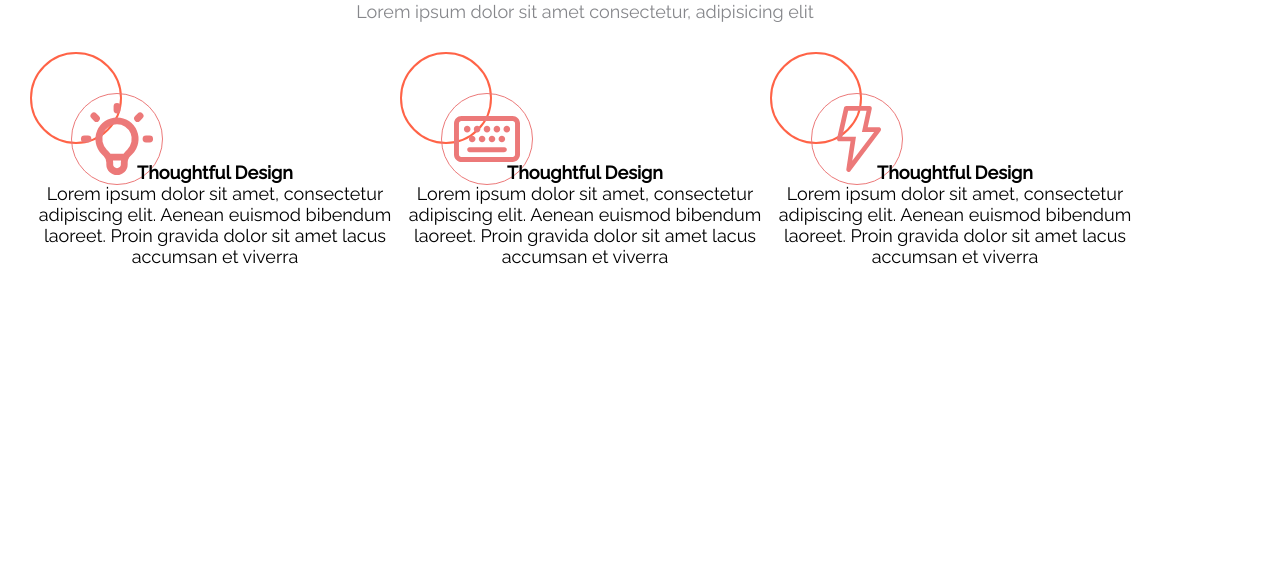
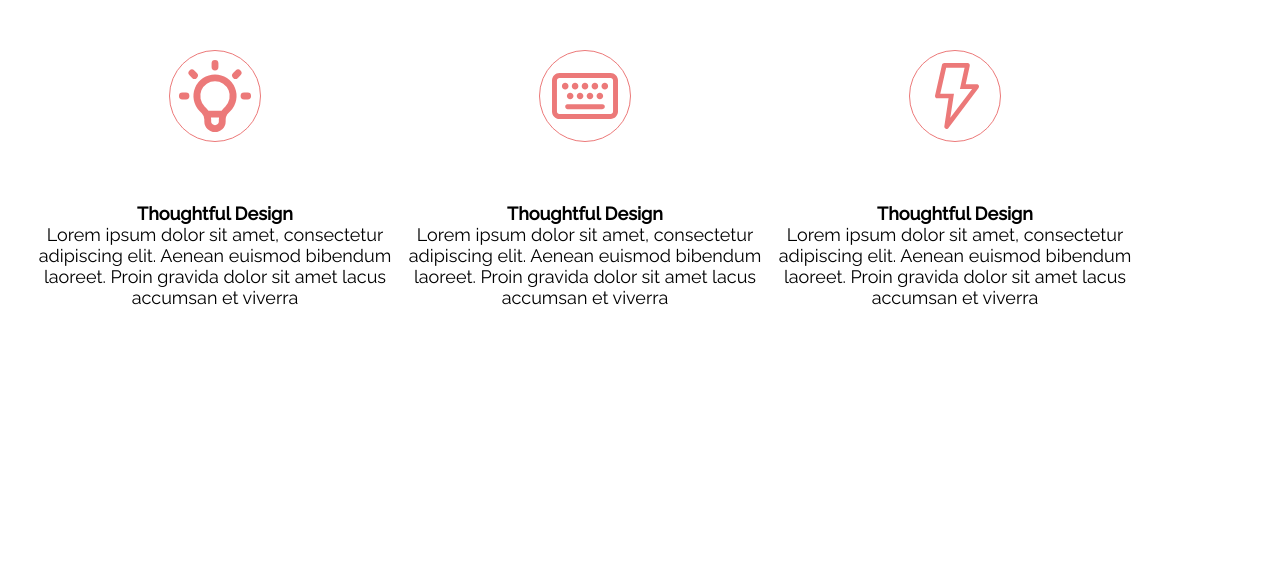
Before and after one commit to xJustNeko/FE46-Gilevski, a plain HTML site: page Lesson-2/index.html in a window 1280 px wide. Shown: the part 214-800 px from the top of the page. Drawn offline with Linux system fonts and the light colour scheme.

Commit message:
fixes on lesson2 task

```diff
--- a/Lesson-2/style.css
+++ b/Lesson-2/style.css
@@ -32,24 +32,3 @@ h2 {
     font-size: 18px;
     padding: 30px;
 }
-
-.prototypes-left-img {
-    border: 2px solid tomato;
-    height: 92px;
-    width: 92px;
-    border-radius: 100%;
-}
-
-.prototypes-mid-img {
-    border: 2px solid tomato;
-    height: 92px;
-    width: 92px;
-    border-radius: 100%;
-}
-
-.prototypes-right-img {
-    border: 2px solid tomato;
-    height: 92px;
-    width: 92px;
-    border-radius: 100%;
-}
```
Also changed, not shown: my-cv/index.html (+1 -0 lines).
